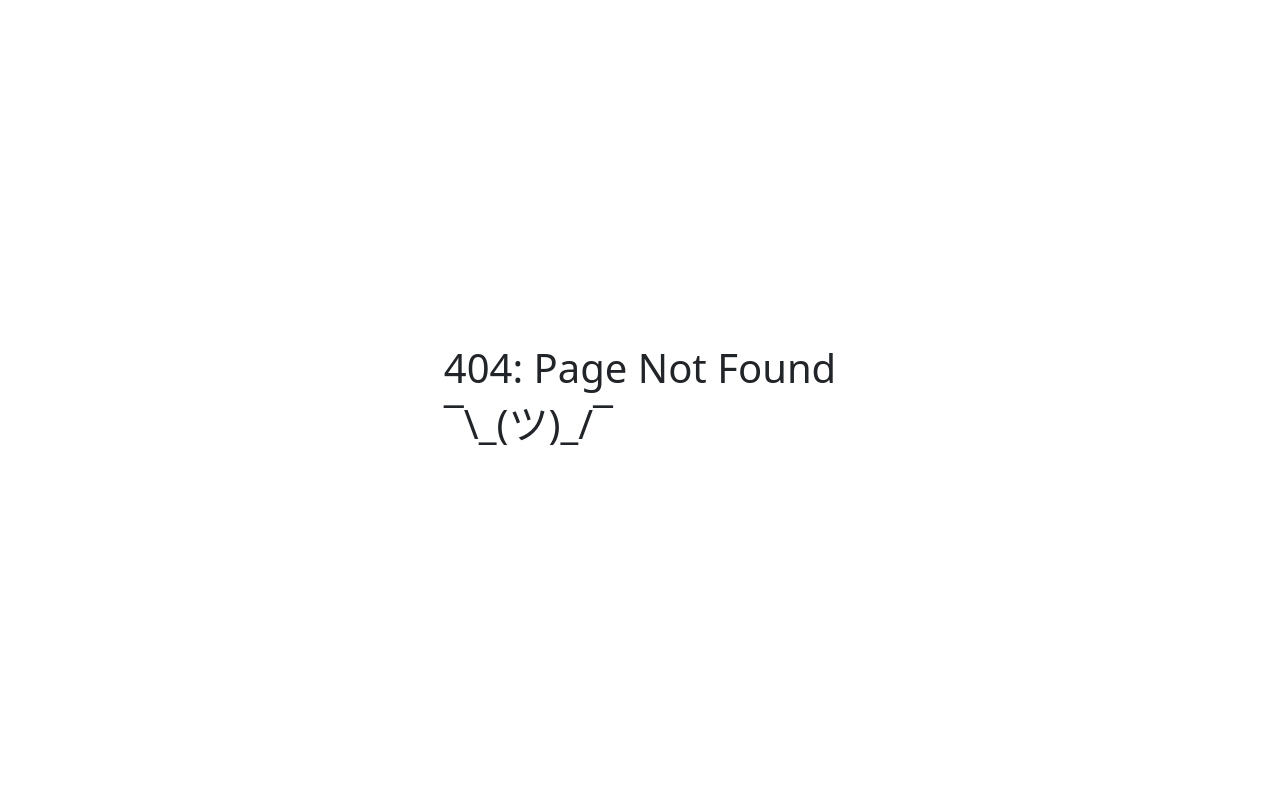
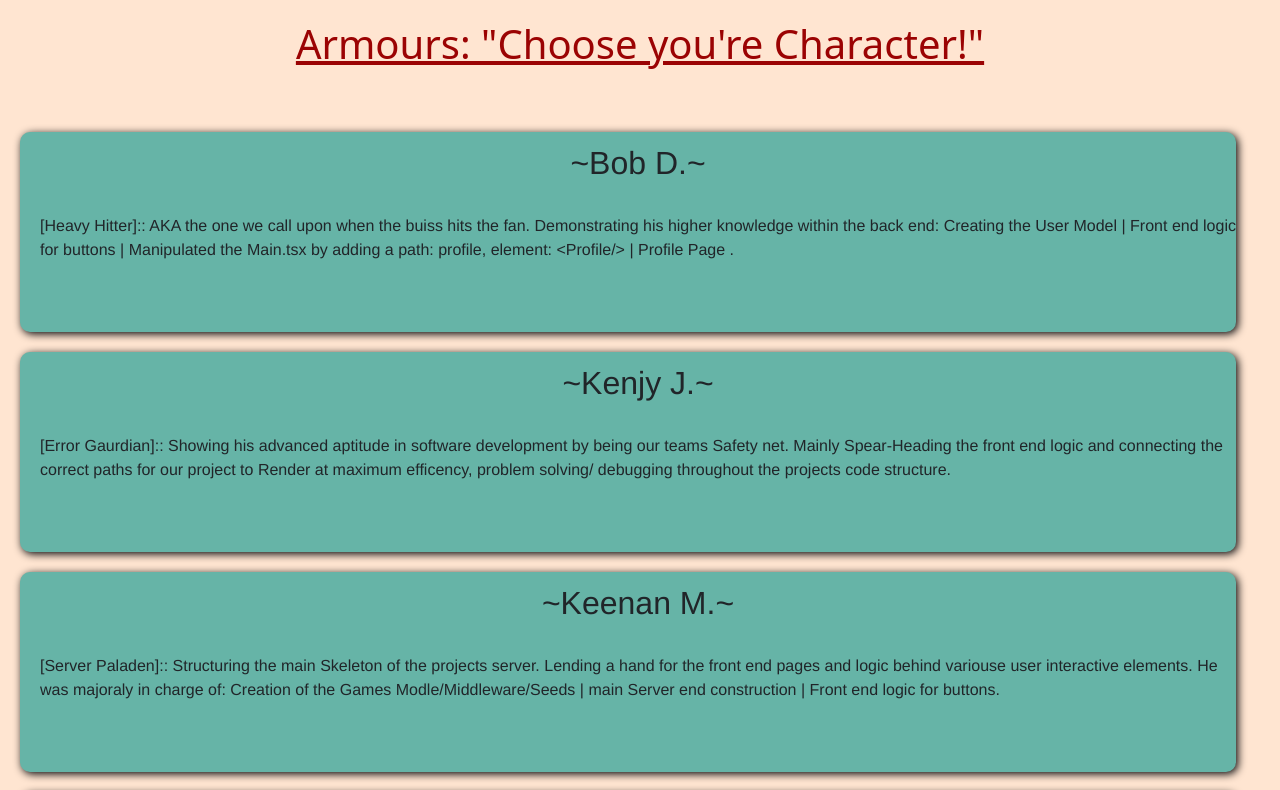
Before and after one commit to keenanmaupin/Game_Armoury, a React (Vite) app in the folder client/: page /About in a window 1280 px wide. Before the commit this address had no page. Shown: the top 790 px of the page. Built offline with nearby package versions, Linux system fonts and the light colour scheme.

Commit message:
added about page

```diff
--- /dev/null
+++ b/client/src/pages/AboutPage.tsx
@@ -0,0 +1,55 @@
+// AboutPage.tsx
+
+import React from 'react';
+import './HomePage.css';
+
+
+interface Developer {
+  name: string;
+  bio: string;
+}
+
+const developers: Developer[] = [
+  {
+    name: '~Bob D.~',
+    bio: '[Heavy Hitter]:: AKA the one we call upon when the buiss hits the fan. Demonstrating his higher knowledge within the back end: Creating the User Model |  Front end logic for buttons  | Manipulated the Main.tsx by adding a path: profile, element: <Profile/> |  Profile Page .',
+  },
+  {
+    name: '~Kenjy J.~',
+    bio: '[Error Gaurdian]:: Showing his advanced aptitude in software development by being our teams Safety net. Mainly Spear-Heading the front end logic and connecting the correct paths for our project to Render at maximum efficency, problem solving/ debugging throughout the projects code structure. ',
+  },
+  {
+    name: '~Keenan M.~',
+    bio: '[Server Paladen]:: Structuring the main Skeleton of the projects server. Lending a hand for the front end pages and logic behind variouse user interactive elements. He was majoraly in charge of: Creation of the Games Modle/Middleware/Seeds | main Server end construction | Front end logic for buttons.',
+  },
+  {
+    name: '~Rorac J.~',
+    bio: '[Wild Card]:: Bringing the color to the party, he was in charge of styling the Login and Homepage. Being very openminded in what he could do to help further the projects success.',
+  },
+];
+
+const AboutPage: React.FC = () => {
+  return (
+    <div className="peach-background">
+        <div className="About-header">
+            <h1>Armours: "Choose you're Character!"</h1>
+        </div>
+            <br></br>
+            <div className="developer-cards">
+                {developers.map((developer, index) => (
+                <div className="developer-card" key={index}>
+                    <br></br>
+                    <h2>{developer.name}</h2>
+                    <br></br>
+                    <p>{developer.bio}</p>
+                    <hr></hr>
+                    <hr></hr>
+          </div>
+
+        ))}
+      </div>
+    </div>
+  );
+};
+
+export default AboutPage;
--- a/client/src/pages/HomePage.css
+++ b/client/src/pages/HomePage.css
@@ -245,3 +245,25 @@
         justify-content: flex-end;
     }
 }
+.About-header{
+    text-align: center;
+    font-size: 24px;
+    margin-bottom: 20px;
+    color: #9b0303;
+    text-decoration: underline;
+    padding-top: 20px;
+}
+.developer-card{
+    display: flex;
+    flex-direction: column;
+    justify-content: center;
+    align-items: center;
+    width: 95%;
+    height: 200px;
+    margin: 20px;
+    border-radius: 10px;
+    background-color: #66b4a7;
+    box-shadow: 2px 2px 8px rgba(0, 0, 4, 4);
+    font-family: 'Franklin Gothic Medium', 'Arial Narrow', Arial, sans-serif;
+    padding-left: 20px;
+}
--- a/client/src/pages/HomePage.tsx
+++ b/client/src/pages/HomePage.tsx
@@ -1,6 +1,6 @@
 import React from "react";
 import "./HomePage.css";
-
+import { Link } from 'react-router-dom';
 const Home: React.FC = () => {
   return (
     <div className="home-page">
@@ -28,7 +28,7 @@ const Home: React.FC = () => {
           </h1>
           <nav className="nav-links">
             <a href="#home">HomePage</a>
-            <a href="#about">About</a>
+            <Link to= '/About'>About</Link>
             <a href="#profile">Profile</a>
           </nav>
         </header>
```
Also changed, not shown: client/src/main.tsx (+5 -2 lines).
